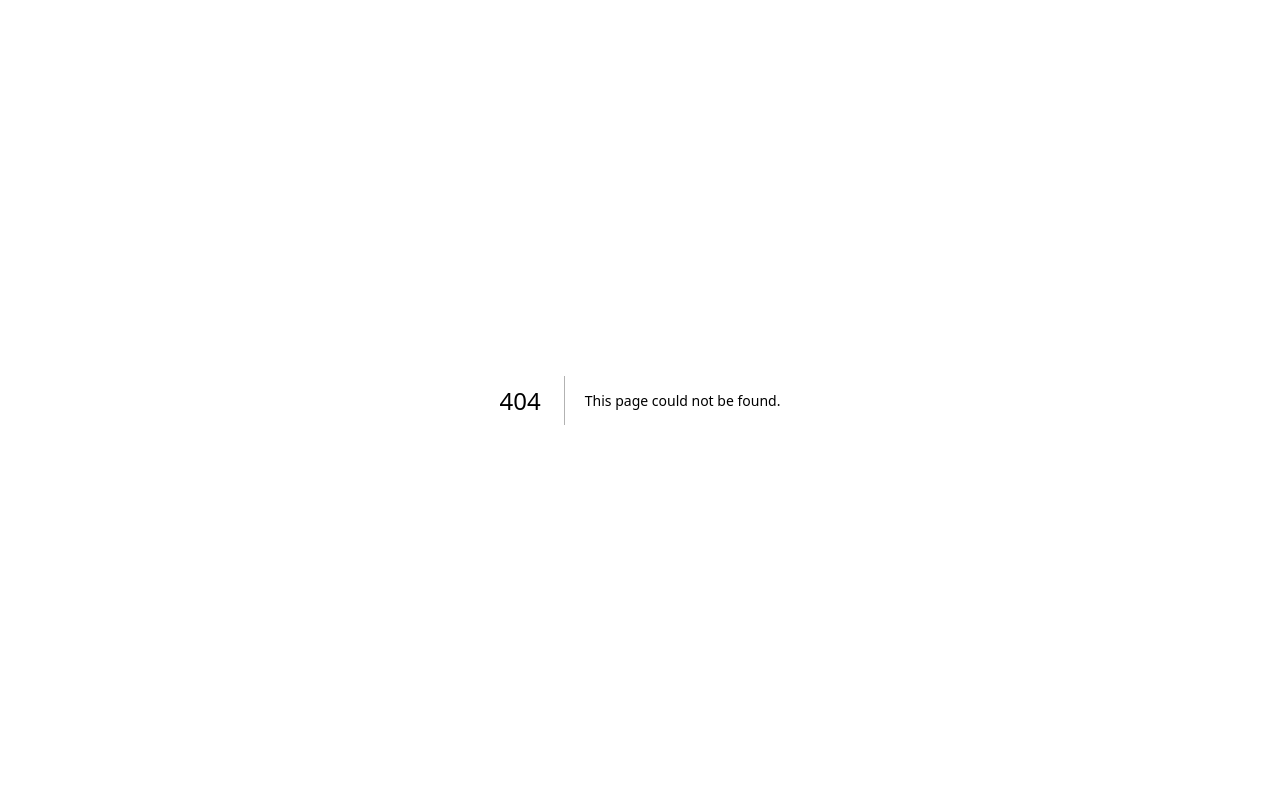
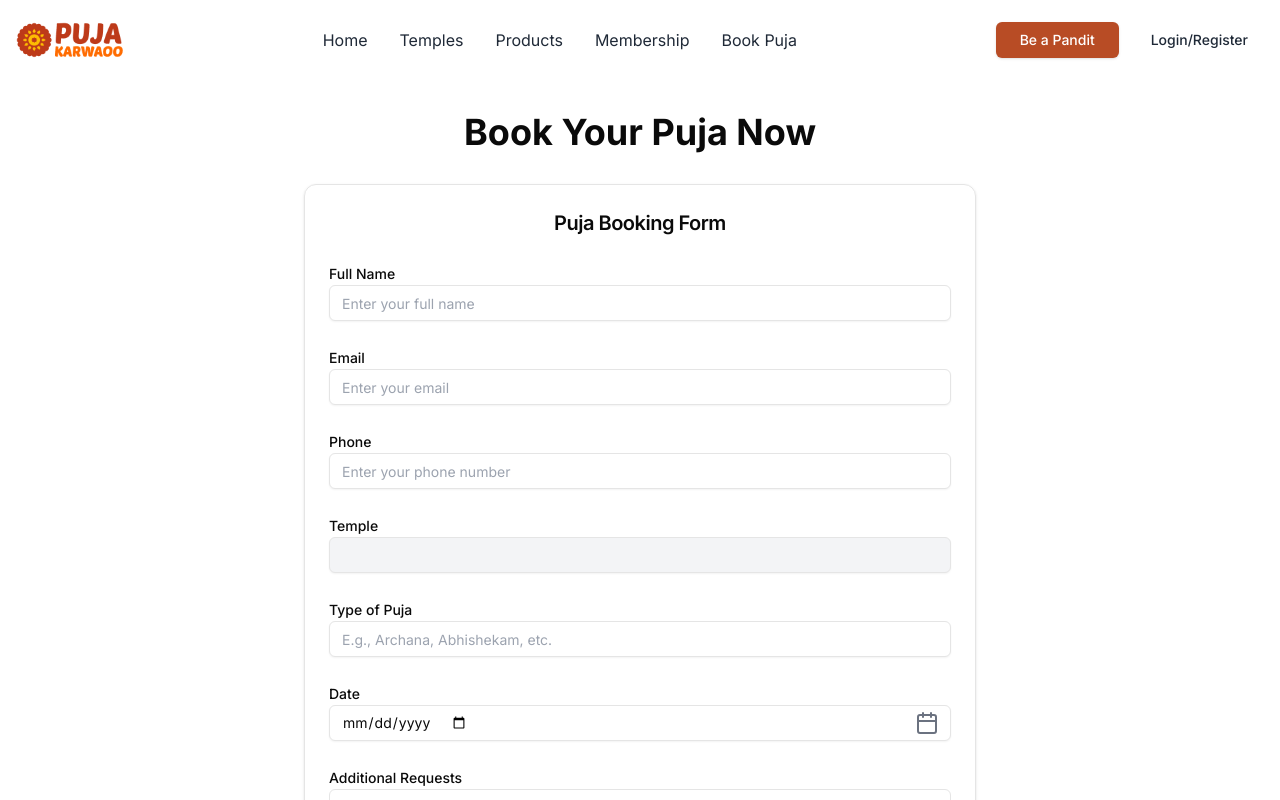
Before and after one commit to vivekrawat1998/pujakarwaoo, a Next.js app: page /book-temple in a window 1280 px wide. Before the commit this address had no page. Shown: the top 800 px of the page. Built offline with nearby package versions, Linux system fonts and the light colour scheme.

Commit message:
add temple puja booking

```diff
--- /dev/null
+++ b/app/book-temple/page.tsx
@@ -0,0 +1,150 @@
+"use client"
+
+import { useState, useEffect } from "react"
+import { useSearchParams } from "next/navigation"
+import { NavBar } from "@/components/nav-bar"
+import { Footer } from "@/components/footer"
+import { Card, CardContent, CardHeader, CardTitle } from "@/components/ui/card"
+import { Button } from "@/components/ui/button"
+import { Input } from "@/components/ui/input"
+import { Label } from "@/components/ui/label"
+import { Textarea } from "@/components/ui/textarea"
+import { CalendarIcon } from "lucide-react"
+
+export default function BookTemplePuja() {
+  const searchParams = useSearchParams()
+  const selectedTemple = searchParams.get("temple")
+
+  const [formData, setFormData] = useState({
+    fullName: "",
+    email: "",
+    phone: "",
+    temple: selectedTemple || "",
+    pujaType: "",
+    date: "",
+    additionalRequests: "",
+  })
+
+  const handleChange = (e: React.ChangeEvent<HTMLInputElement | HTMLTextAreaElement | HTMLSelectElement>) => {
+    const { name, value } = e.target
+    setFormData((prev) => ({ ...prev, [name]: value }))
+  }
+
+  const handleSubmit = (e: React.FormEvent) => {
+    e.preventDefault()
+    console.log("Form Data Submitted:", formData)
+  }
+
+  return (
+    <main className="min-h-screen flex flex-col">
+      <NavBar />
+
+      <div className="flex-grow container mx-auto px-4 py-8 mt-20">
+        <h1 className="text-3xl md:text-4xl font-bold text-center mb-8">Book Your Puja Now</h1>
+        <Card className="max-w-2xl mx-auto">
+          <CardHeader>
+            <CardTitle className="text-xl font-semibold text-center">Puja Booking Form</CardTitle>
+          </CardHeader>
+          <CardContent>
+            <form onSubmit={handleSubmit} className="space-y-6">
+              <div>
+                <Label htmlFor="fullName">Full Name</Label>
+                <Input
+                  id="fullName"
+                  name="fullName"
+                  type="text"
+                  placeholder="Enter your full name"
+                  value={formData.fullName}
+                  onChange={handleChange}
+                  required
+                />
+              </div>
+
+              <div>
+                <Label htmlFor="email">Email</Label>
+                <Input
+                  id="email"
+                  name="email"
+                  type="email"
+                  placeholder="Enter your email"
+                  value={formData.email}
+                  onChange={handleChange}
+                  required
+                />
+              </div>
+
+              <div>
+                <Label htmlFor="phone">Phone</Label>
+                <Input
+                  id="phone"
+                  name="phone"
+                  type="tel"
+                  placeholder="Enter your phone number"
+                  value={formData.phone}
+                  onChange={handleChange}
+                  required
+                />
+              </div>
+
+              <div>
+                <Label htmlFor="temple">Temple</Label>
+                <Input
+                  id="temple"
+                  name="temple"
+                  type="text"
+                  value={formData.temple}
+                  readOnly
+                  className="cursor-not-allowed bg-gray-100"
+                />
+              </div>
+
+              <div>
+                <Label htmlFor="pujaType">Type of Puja</Label>
+                <Input
+                  id="pujaType"
+                  name="pujaType"
+                  type="text"
+                  placeholder="E.g., Archana, Abhishekam, etc."
+                  value={formData.pujaType}
+                  onChange={handleChange}
+                  required
+                />
+              </div>
+
+              <div>
+                <Label htmlFor="date">Date</Label>
+                <div className="relative">
+                  <Input
+                    id="date"
+                    name="date"
+                    type="date"
+                    value={formData.date}
+                    onChange={handleChange}
+                    required
+                  />
+                  <CalendarIcon className="absolute top-1/2 right-3 transform -translate-y-1/2 text-gray-500" />
+                </div>
+              </div>
+
+              <div>
+                <Label htmlFor="additionalRequests">Additional Requests</Label>
+                <Textarea
+                  id="additionalRequests"
+                  name="additionalRequests"
+                  placeholder="Enter any additional requests or instructions"
+                  value={formData.additionalRequests}
+                  onChange={handleChange}
+                />
+              </div>
+
+              <Button type="submit" className="w-full bg-[#B84C25] hover:bg-[#a3431f]">
+                Submit Booking
+              </Button>
+            </form>
+          </CardContent>
+        </Card>
+      </div>
+      <Footer />
+    </main>
+  )
+}
--- a/app/temples/page.tsx
+++ b/app/temples/page.tsx
@@ -2,8 +2,9 @@ import { NavBar } from "@/components/nav-bar"
 import { Footer } from "@/components/footer"
 import { Card, CardContent } from "@/components/ui/card"
 import { Button } from "@/components/ui/button"
+import Link from "next/link"
 import Image from "next/image"
-
+import { useSearchParams } from "next/navigation"
 const temples = [
   {
     name: "Shri Balaji Temple",
@@ -51,7 +52,9 @@ export default function TemplesPage() {
                 <h2 className="text-xl font-semibold mb-2">{temple.name}</h2>
                 <p className="text-sm text-gray-500 mb-2">{temple.location}</p>
                 <p className="text-sm mb-4">{temple.description}</p>
-                <Button className="w-full bg-[#B84C25] hover:bg-[#a3431f]">Book Puja</Button>
+                <Link href={`/book-temple?temple=${encodeURIComponent(temple.name)}`}>
+                  <Button className="w-full bg-[#B84C25] hover:bg-[#a3431f]">Book Puja</Button>
+                </Link>
               </CardContent>
             </Card>
           ))}
--- a/components/popular-puja-section.tsx
+++ b/components/popular-puja-section.tsx
@@ -55,6 +55,8 @@ const pujaCards: PujaCard[] = [
   },
 ]
 
+
+
 export function PopularPujaSection() {
   return (
     <section className="py-16 bg-gray-50">
```
